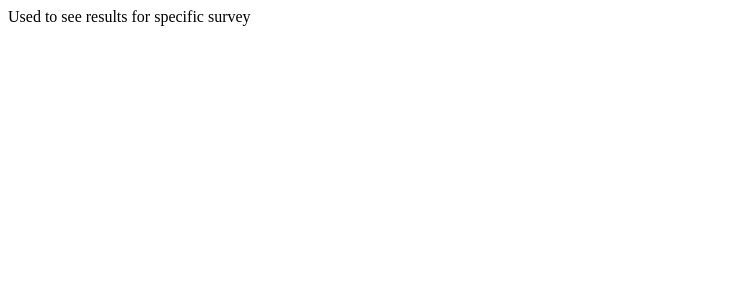
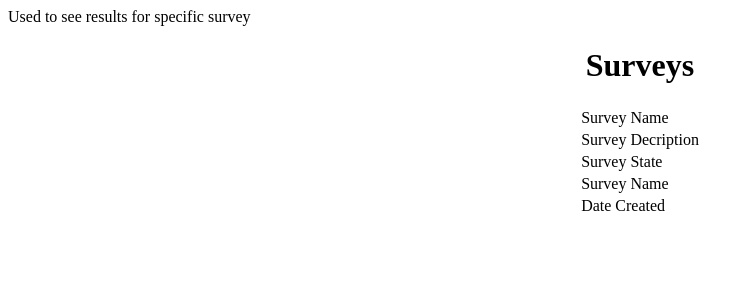
Before and after one commit to jakecast110/Tools537Project, a Django app: template Tools537Project/templates/survey_creation/survey_dashboard.html in a window 1280 px wide. Shown: the top 300 px of the page, without its empty margins (0-753 px from the left). Run offline with Django 5.2, Linux system fonts and the light colour scheme; the template is opened without the code that fills it, so the values that code supplies are empty.

Commit message:
Add beginning of survey creation dashboard function

```diff
--- a/Tools537Project/templates/survey_creation/survey_dashboard.html
+++ b/Tools537Project/templates/survey_creation/survey_dashboard.html
@@ -9,6 +9,25 @@ Used to see results for specific survey
     <title>Document</title>
 </head>
 <body>
-
+    <center>
+        <h1>Surveys</h1>
+        <table>
+            <tr>
+                <td>Survey Name</td>
+            </tr>
+             <tr>
+                <td>Survey Decription</td>
+            </tr>
+             <tr>
+                <td>Survey State</td>
+            </tr>
+            <tr>
+                <td>Survey Name</td>
+            </tr>
+            <tr>
+                <td>Date Created</td>
+            </tr>
+        </table>
+    </center>
 </body>
 </html>
--- a/Tools537Project/urls.py
+++ b/Tools537Project/urls.py
@@ -16,7 +16,9 @@ Including another URLconf
 """
 from django.contrib import admin
 from django.urls import path
+from . import views
 
 urlpatterns = [
     path('admin/', admin.site.urls),
+    path('surveydashboard/', views.showSurveys, name='showSurveys'),
 ]
--- /dev/null
+++ b/Tools537Project/views.py
@@ -0,0 +1,4 @@
+from django.shortcuts import render
+
+def showSurveys(request):
+    return render(request, 'survey_dashboard.html')
```
